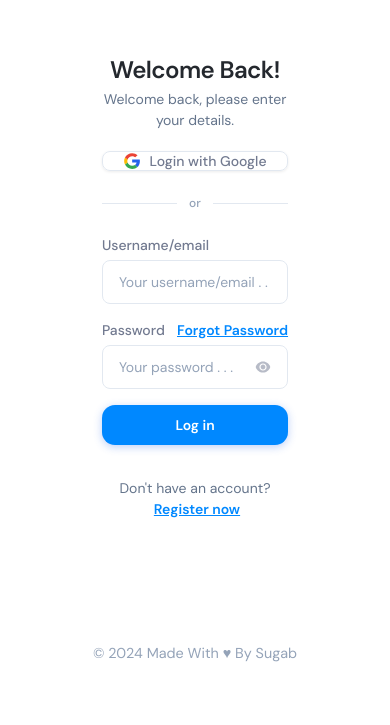
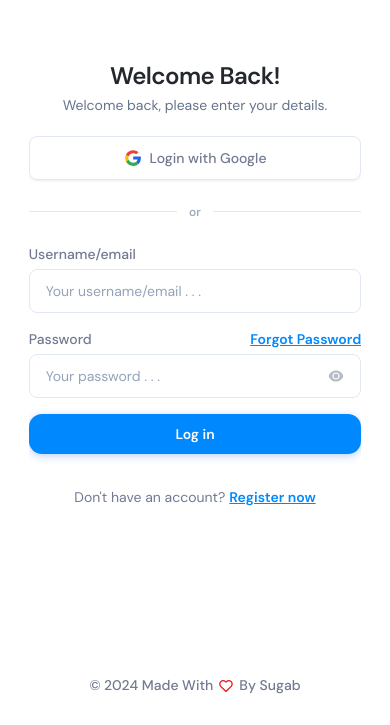
Before and after one commit to BilalSaleem03/Chat-App-Frontend, a React (Vite) app: page /login in a window 390 px wide. Shown: the part 119-844 px from the top of the page. Built offline with nearby package versions, Linux system fonts and the light colour scheme.

Commit message:
debug responsiveness

```diff
--- a/src/components/Auth/AuthLayout.css
+++ b/src/components/Auth/AuthLayout.css
@@ -68,7 +68,7 @@
   padding: 1rem 0rem 1rem 2rem;
   background: #FFFFFF;
   overflow-y: auto;
-  min-height: auto;
+  /* min-height: 600px; */
 }
 
 .auth-layout__form-inner {
@@ -82,13 +82,22 @@
 
 
 
-.auth-layout__footer {
-  font-size: 0.9rem;
-  color: #94A3B8;
-  /* padding-top: 2rem; */
-  margin-bottom:2rem ;
-  text-align: center;
-  flex-shrink: 0;
+
+.auth-footer {
+    margin-top:15px;
+  display: flex;
+  align-items: center;
+  justify-content: center;
+  gap: 5px;
+  font-size: 14px;
+  color: var(--grey-grey-500);
+  font-weight: 450;
+}
+
+.auth-footer__heart {
+  width: 16px;
+  height: 16px;
+  display: block;
 }
 
 /* ── Responsive: Tablet ── */
@@ -144,8 +153,12 @@
   .auth-layout__mockup img {
     width: 55%;
   } */
-
+  .auth-layout__form-inner{
+    padding: 0rem 0rem;;
+    width:100%;
+  }
   .auth-layout__form {
+    /* width:100%; */
     padding: 0rem 0rem;
   }
 }
--- a/src/components/Chat/ModalPanel.css
+++ b/src/components/Chat/ModalPanel.css
@@ -89,10 +89,11 @@
 
 /* Field */
 .modal-panel__field {
-  min-height:64px;
+  /* min-height:64px; */
   display: flex;
   flex-direction: column;
   gap: 0.4rem;
+  /* height:auto; */
 }
 /* .modal-panel__field > div {
   height:72px;
@@ -108,7 +109,7 @@
 }
 
 .modal-panel__input {
-  height: 42px;
+  height: 40px;
   padding: 0 0.875rem;
   font-size: 0.9rem;
   font-family: 'DM Sans', sans-serif;
@@ -127,6 +128,10 @@
 
 .modal-panel__input::placeholder { color: #CBD5E1; }
 
+/* .model-panel__field-textbox{
+  height:100px;
+} */
+
 .modal-panel__textarea {
   padding: 0.75rem 0.875rem;
   font-size: 0.9rem;
@@ -137,9 +142,9 @@
   border-radius: 13px;
   outline: none;
   resize: none;
-  height: 80px;
+  /* min-height: 90px; */
   transition: border-color 150ms ease, box-shadow 150ms ease;
-  min-height: 156px;
+  height: 156px;
 }
 
 .modal-panel__textarea:focus {
@@ -151,15 +156,15 @@
 
 /* Image upload row */
 .modal-panel__image-row {
-  height:64px;
+  height:60px;
   display: flex;
   align-items: center;
   gap: 0.875rem;
 }
 
 .modal-panel__image-btn {
-  width: 64px;
-  height: 64px;
+  width: 57px;
+  height: 57px;
   border-radius: 50%;
   background: #F1F5F9;
   border: 0.1px solid #F1F5F9;
@@ -168,7 +173,7 @@
   justify-content: center;
   cursor: pointer;
   color: #64748B;
-  font-size: 3rem;
+  font-size: 2rem;
   font-weight:10;
   transition: background 150ms ease;
   flex-shrink: 0;
@@ -177,7 +182,7 @@
 .modal-panel__image-btn:hover { background: #E2E8F0; }
 
 .modal-panel__image-select {
-  font-size: 0.95rem;
+  font-size: 0.85rem;
   font-weight: 500;
   text-decoration: underline;
   color: var(--color-primary);
--- a/src/components/Chat/NewGroupModal.jsx
+++ b/src/components/Chat/NewGroupModal.jsx
@@ -116,7 +116,7 @@ const NewGroupModal = ({ onClose, onSubmit }) => {
           </div>
 
           {/* Description */}
-          <div className="modal-panel__field">
+          <div className="modal-panel__field model-panel__field-textbox">
             <label className="modal-panel__label" htmlFor="ng-desc">Description</label>
             <textarea
               className="modal-panel__textarea"
--- a/src/components/Chat/UserDetailPanel.jsx
+++ b/src/components/Chat/UserDetailPanel.jsx
@@ -52,7 +52,7 @@ const UserDetailPanel = ({ user, isMobile, onClose }) => {
     return (
       <div
         className="user-detail-panel__avatar"
-        style={{ background: getColor(user.name) }}
+        style={{ background: getColor(user.name) , fontSize:"50px"}}
       >
         {getInitials(user.name)}
       </div>
--- a/src/components/pages/Chat.css
+++ b/src/components/pages/Chat.css
@@ -282,14 +282,14 @@
 
 .chat-item__avatar-wrap { position: relative; flex-shrink: 0; }
 
-.chat-item__avatar-circle {
+.chat-item__avatar-wrap {
   width: 36px;
   height: 36px;
   border-radius: 50%;
   display: flex;
   align-items: center;
   justify-content: center;
-  font-size: 0.68rem;
+  font-size: 0.85rem;
   font-weight: 700;
   color: #FFFFFF;
 }
@@ -394,6 +394,7 @@
   z-index: 1;
 }
 
+
 .message-area__header-avatar {
     width: 40px;
     height: 40px;
@@ -410,7 +411,14 @@
 .message-area__header-info { flex: 1; min-width: 0; height: 40px; width: 40px; }
 
 .message-area__header-name {
-  font-size: 0.875rem;
+    font-size: 0.895rem;
+    font-weight: 600;
+    color: var(--black-text-500);
+
+}
+.message-area__header-name-no-convo-selected{
+
+    font-size: 1.2rem;
     font-weight: 600;
     color: var(--black-text-500);
 }
@@ -495,9 +503,10 @@
   height: 40px;
   min-width: 40px;
   min-height: 40px;
-  border-radius: 50%;
+  /* border-radius: 50%; */
   overflow: hidden;
   flex-shrink: 0;
+  font-size: 9rem;
 }
 
 /* Bubble */
@@ -552,6 +561,21 @@
   color: #0d8bff;
   margin-top: 0.35rem;
   margin-left: 52px;
+}
+.message-area__messages {
+  flex: 1;
+  overflow-y: auto;
+  padding: 1rem 1.25rem;
+  display: flex;
+  flex-direction: column;
+  gap: 0.5rem;
+  position: relative;
+  z-index: 1;
+
+  background-image: url("../../assets/Chat-area-background.png");
+  background-position: center;
+  background-repeat: no-repeat;
+  background-size: cover;
 }
 
 /* Responsive */
--- a/src/components/pages/ForgotPassword.jsx
+++ b/src/components/pages/ForgotPassword.jsx
@@ -2,6 +2,7 @@ import React, { useState } from 'react';
 import { Link, useNavigate } from 'react-router-dom';
 import AuthLayout from '../Auth/AuthLayout.jsx';
 import './ForgotPassword.css';
+import heart from "../../assets/heart.svg";
 
 // ── Step 1: Enter email ───────────────────────────────────────
 const ForgotPasswordForm = () => {
@@ -27,7 +28,21 @@ const ForgotPasswordForm = () => {
   };
 
   return (
-    <AuthLayout footer="© 2024 Made With ♥ By Sugab">
+    <AuthLayout
+    footer={
+        <div className="auth-footer">
+          <span>© 2024 Made With</span>
+
+          <img
+            src={heart}
+            alt="heart"
+            className="auth-footer__heart"
+          />
+
+          <span>By Sugab</span>
+        </div>
+      }
+    >
       <div className="forgot">
         <div>
           <h1 className="forgot__title">Forgot Password</h1>
--- a/src/components/pages/Login.css
+++ b/src/components/pages/Login.css
@@ -7,7 +7,7 @@
   flex-direction: column;
   gap: var(--sp-5, 1.25rem);
   width: 100%;
-  height:60%;
+  /* height:60%; */
   animation: page-in 0.35s ease both;
 }
 
@@ -42,6 +42,7 @@
   gap: 0.5rem;
   width: 100%;
   height: 44px;
+  min-height:40px;
   border: 1px solid #E2E8F0;
   border-radius: var(--radius-md, 10px);
   /* background: #FFFFFF; */
@@ -226,7 +227,7 @@
     margin-top: 13px;
   text-align: center;
   font-size: var(--fs-sm, 0.875rem);
-  color: #64748B;
+  color: var(--grey-grey-500);
 }
 
 .login__register-link {
@@ -239,3 +240,20 @@ text-decoration: underline;
   color: var(--color-primary);
   text-decoration: underline;
 }
+
+/* .auth-footer {
+    margin-top:15px;
+  display: flex;
+  align-items: center;
+  justify-content: center;
+  gap: 5px;
+  font-size: 14px;
+  color: var(--grey-grey-500);
+  font-weight: 450;
+}
+
+.auth-footer__heart {
+  width: 16px;
+  height: 16px;
+  display: block;
+} */
--- a/src/components/pages/Login.jsx
+++ b/src/components/pages/Login.jsx
@@ -7,6 +7,7 @@ import './Login.css';
 import google from "../../assets/google-icon.svg"
 import eyeOff from "../../assets/eye-off.svg"
 import eye from "../../assets/eye.svg"
+import heart from "../../assets/heart.svg"
 
 const API = import.meta.env.VITE_BACKEND_URL || 'http://localhost:5000';
 
@@ -53,7 +54,21 @@ const Login = () => {
   };
 
   return (
-    <AuthLayout footer="© 2024 Made With ♥ By Sugab">
+    <AuthLayout
+      footer={
+        <div className="auth-footer">
+          <span>© 2024 Made With</span>
+
+          <img
+            src={heart}
+            alt="heart"
+            className="auth-footer__heart"
+          />
+
+          <span>By Sugab</span>
+        </div>
+      }
+    >
       <div className="login">
         <div className="login__header">
           <h1 className="login__title">Welcome Back!</h1>
--- a/src/components/pages/Register.css
+++ b/src/components/pages/Register.css
@@ -262,6 +262,11 @@
   text-decoration: underline;
 }
 
+.auth-layout__footer{
+    color: var(--grey-grey-500);
+
+}
+
 /* ── Responsive ── */
 @media (max-width: 480px) {
   .register__row { grid-template-columns: 1fr; }
--- a/src/components/pages/ResetPassword.jsx
+++ b/src/components/pages/ResetPassword.jsx
@@ -5,6 +5,7 @@ import AuthLayout from '../Auth/AuthLayout.jsx';
 import './ForgotPassword.css';
 import eyeOff from "../../assets/eye-off.svg"
 import eye from "../../assets/eye.svg"
+import heart from "../../assets/heart.svg";
 
 
 const API = import.meta.env.VITE_BACKEND_URL || 'http://localhost:5000';
@@ -60,7 +61,21 @@ const ResetPassword = () => {
   };
 
   return (
-    <AuthLayout footer="© 2024 Made With ♥ By Sugab">
+    <AuthLayout
+    footer={
+        <div className="auth-footer">
+            <span>© 2024 Made With</span>
+
+            <img
+            src={heart}
+            alt="heart"
+            className="auth-footer__heart"
+            />
+
+            <span>By Sugab</span>
+        </div>
+        }
+    >
       <div className="reset">
         <div>
           <h1 className="reset__title">Reset Password</h1>
--- a/src/styles/global.css
+++ b/src/styles/global.css
@@ -87,8 +87,10 @@ html {
 }
 
 #root {
-  max-width: 2000px;
+    /* width:100%; */
+  max-width: 1600px;
   margin: 0 auto;
+
 }
 
 body {
@@ -98,6 +100,7 @@ body {
     background-color: #FFFFFF;            /* explicit fallback */
     line-height: 1.5;
     min-height: 100vh;
+    /* margin: 0 auto; */
 }
 
 a {
```
Also changed, not shown: src/components/pages/Chat.jsx (+9 -8 lines), src/assets/Chat-area-background.png (added), src/assets/heart.svg (added). Lines whose indentation alone changed are shown as unchanged.
